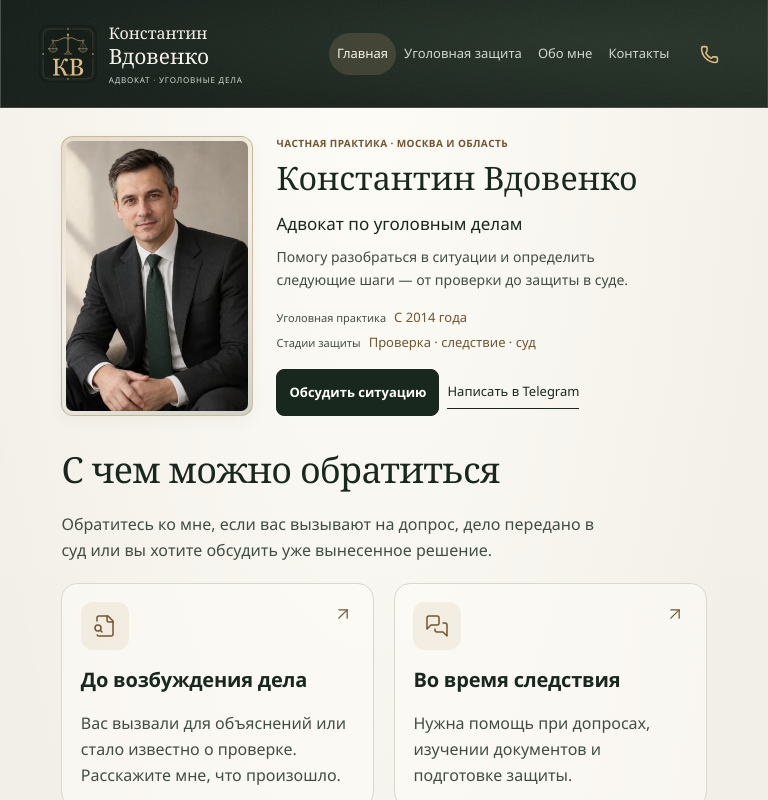
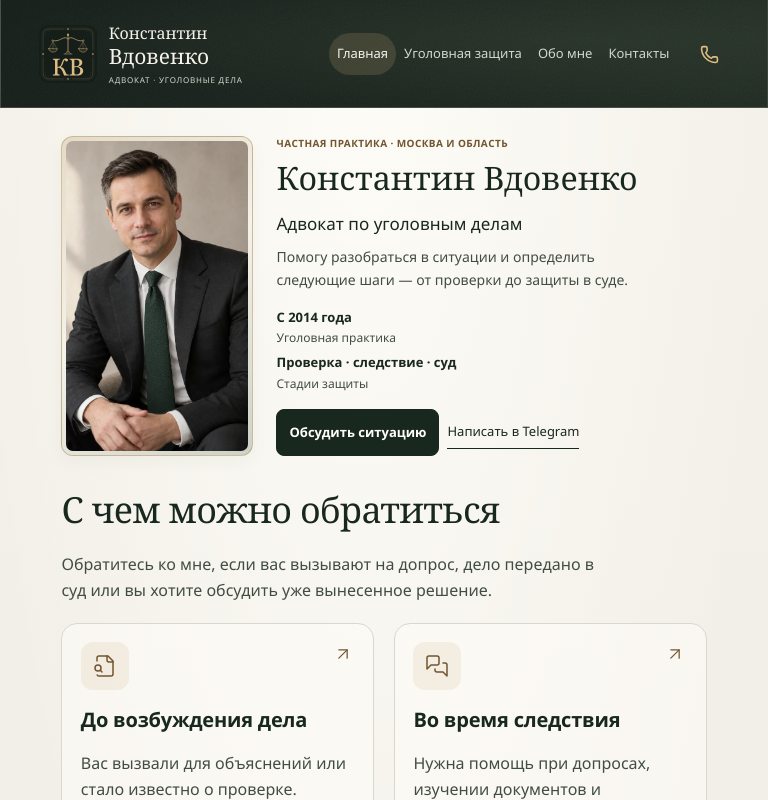
Before and after one commit to Aleks-man/advokat-vdovenko, a React (Vite) app in the folder front/: page / in a window 768 px wide. Shown: the top 800 px of the page. Built offline with nearby package versions, Linux system fonts and the light colour scheme; a web font is replaced by a local one.

Commit message:
Refine hero fact hierarchy and text colors

```diff
--- a/front/src/components/Hero/Hero.css
+++ b/front/src/components/Hero/Hero.css
@@ -94,18 +94,23 @@
   gap: 12px 28px;
   margin: 0;
 }
+.hero-facts > div {
+  display: flex;
+  flex-direction: column;
+}
 .hero-facts dt {
-  margin-bottom: 2px;
+  margin-top: 2px;
   font-size: var(--text-caption);
   line-height: 1.5;
   color: var(--muted);
 }
 .hero-facts dd {
+  order: -1;
   margin: 0;
   font-size: var(--text-secondary);
-  font-weight: 500;
+  font-weight: 600;
   line-height: 1.5;
-  color: var(--accent-text);
+  color: var(--ink);
 }
 @media (min-width: 601px) and (max-width: 1000px) {
   .hero-copy,
@@ -128,14 +133,11 @@
     gap: 6px;
   }
   .hero-facts > div {
-    display: flex;
-    flex-wrap: wrap;
-    align-items: baseline;
-    gap: 2px 8px;
+    align-items: flex-start;
   }
   .hero-facts dt {
-    margin: 0;
-    font-size: 11px;
+    margin-top: 2px;
+    font-size: var(--text-caption);
   }
   .hero-facts dd {
     font-size: 13px;
@@ -207,6 +209,9 @@
     justify-content: center;
     gap: 12px 24px;
   }
+  .hero-facts > div {
+    align-items: center;
+  }
 }
 @media (min-width: 451px) and (max-width: 600px) {
   .hero-actions {
```
